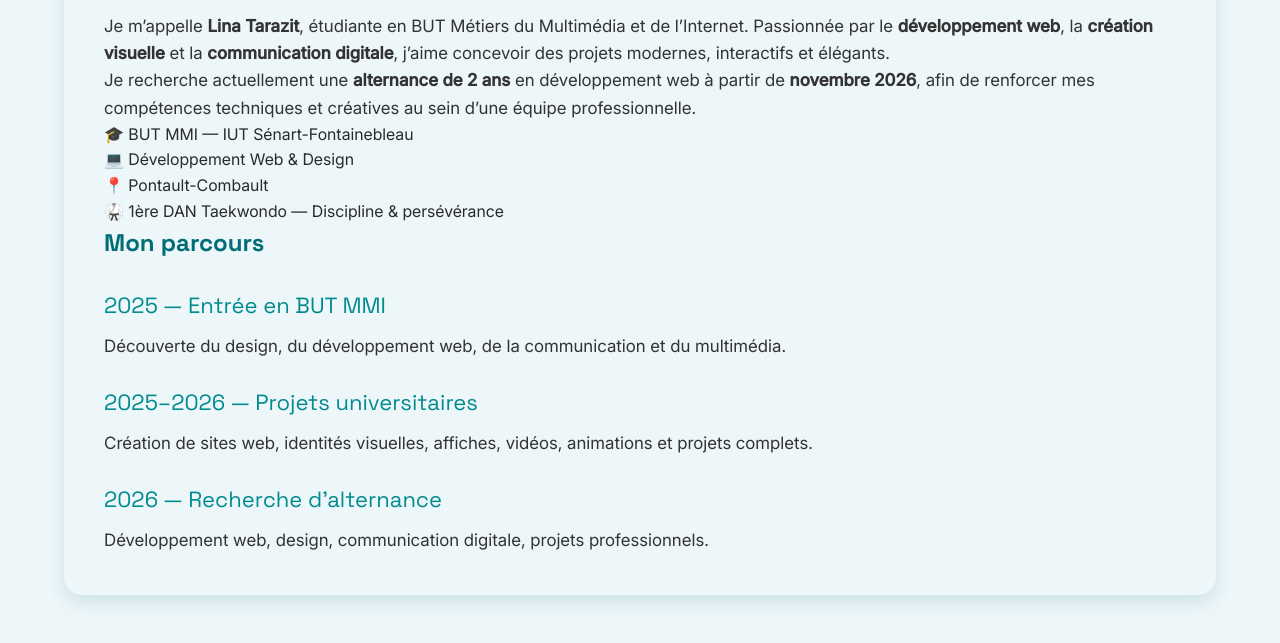
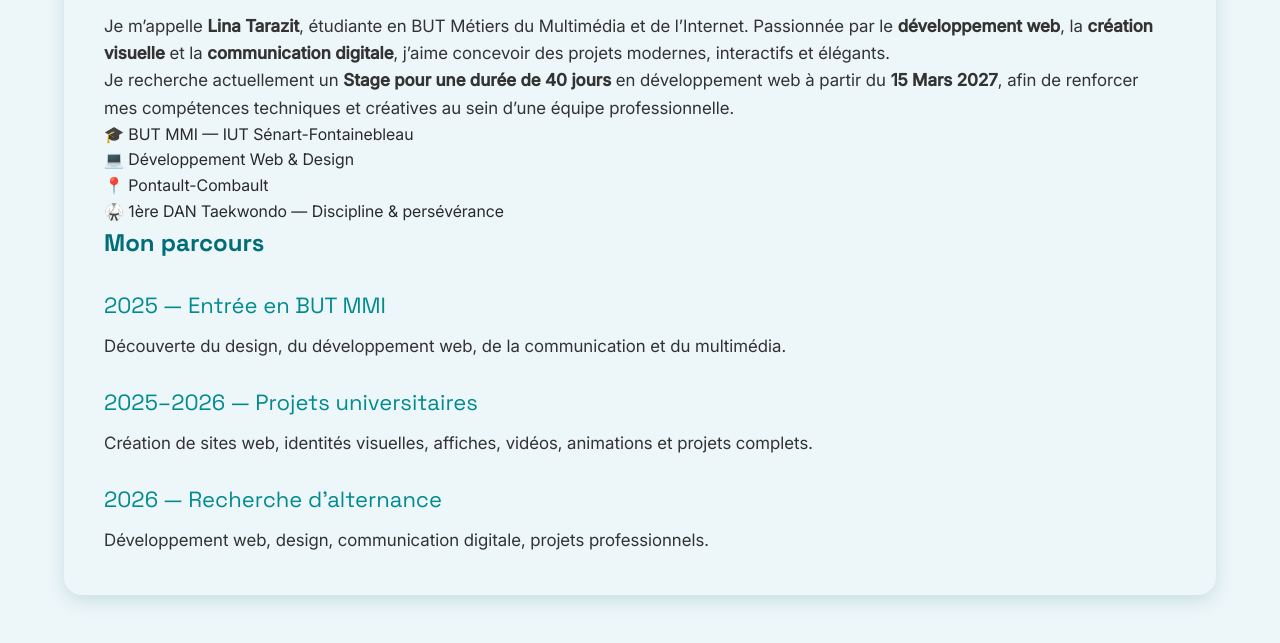
Before and after one commit to Lina070131/Portfolio, a plain HTML site: page apropos.html in a window 1280 px wide. Shown: the part 243-886 px from the top of the page. Drawn offline with Linux system fonts and the light colour scheme.

Commit message:
Recherche de Stage

```diff
--- a/apropos.html
+++ b/apropos.html
@@ -43,8 +43,8 @@
                 </p>
 
                 <p class="intro">
-                    Je recherche actuellement une <strong>alternance de 2 ans</strong> en développement web à partir de
-                    <strong>novembre 2026</strong>, afin de renforcer mes compétences techniques et créatives au sein
+                    Je recherche actuellement un <strong>Stage pour une durée de 40 jours</strong> en développement web à partir du
+                    <strong>15 Mars 2027</strong>, afin de renforcer mes compétences techniques et créatives au sein
                     d’une équipe professionnelle.
                 </p>
 
```
